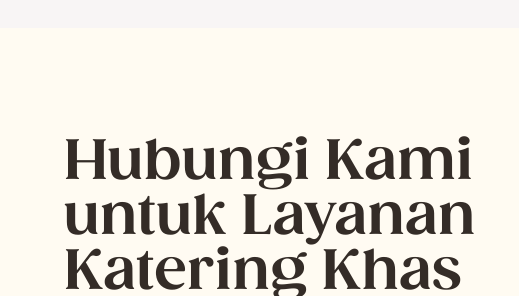
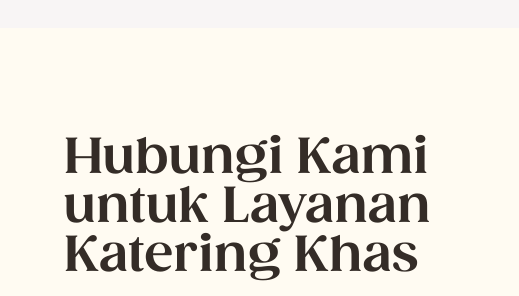
Before and after one commit to Jopjop-416/BerkahFood, a website: page index.html in a window 1280 px wide. Shown: the part 5720-6016 px from the top of the page, 0-519 px from the left. Drawn offline with nearby package versions, Linux system fonts and the light colour scheme.

Commit message:
update 3

```diff
--- a/index.html
+++ b/index.html
@@ -542,7 +542,7 @@
     <section id="contact" class="bg-[#FFFBF2] px-6 py-16 md:px-10 md:py-20 lg:px-16 lg:py-24">
       <div class="mx-auto grid max-w-[1220px] gap-12 lg:grid-cols-[420px_minmax(0,1fr)] lg:items-start lg:gap-10">
         <div class="pt-2">
-          <h2 class="font-gazpacho text-[40px] font-semibold leading-[1] text-[var(--naskun-dark)] md:text-[68px] lg:text-[55px]">
+          <h2 class="font-gazpacho text-[40px] font-semibold leading-[1] text-[var(--naskun-dark)] md:text-[68px] lg:text-[49px]">
             Hubungi Kami
             <br />
             untuk Layanan
```
